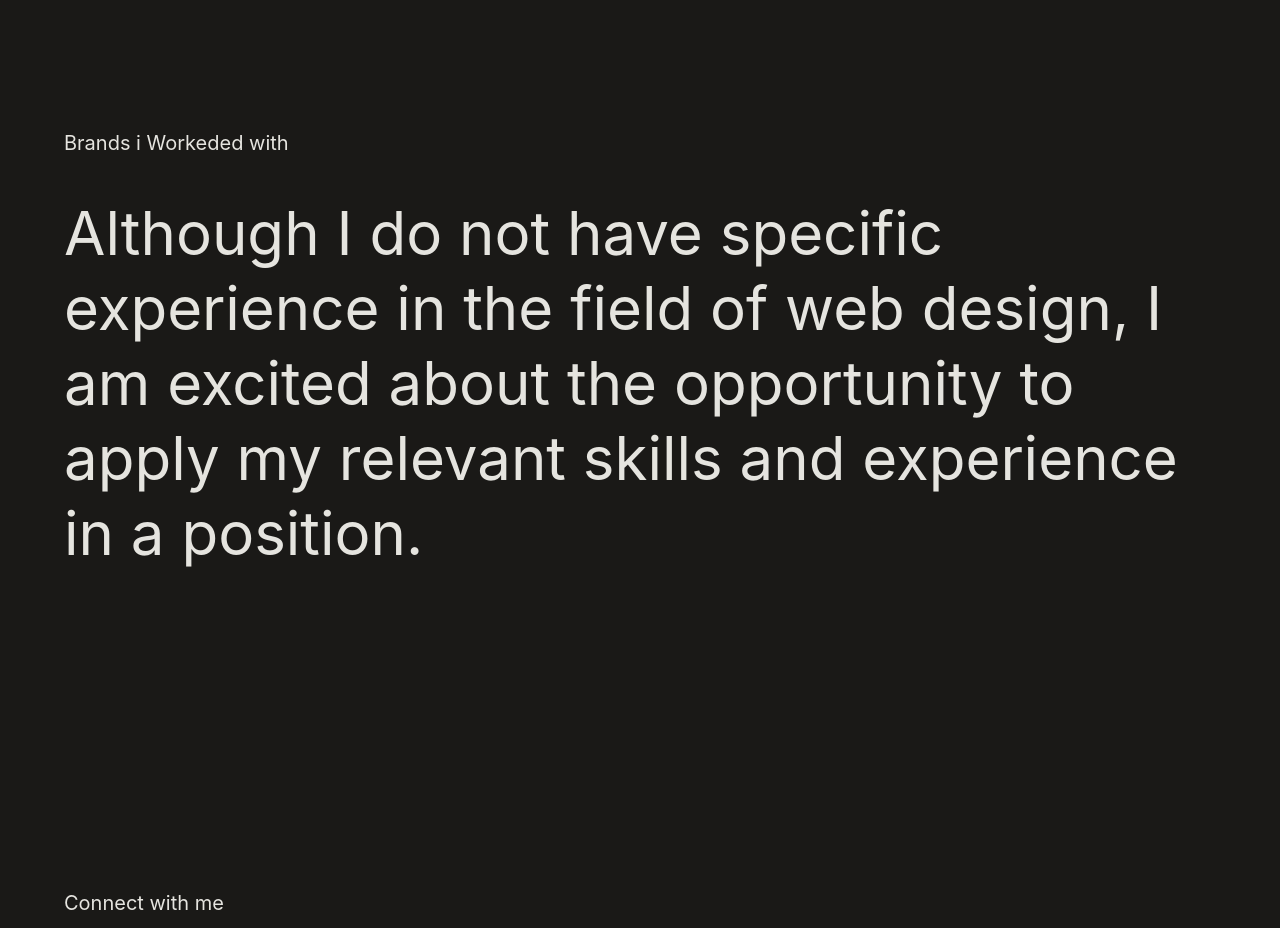
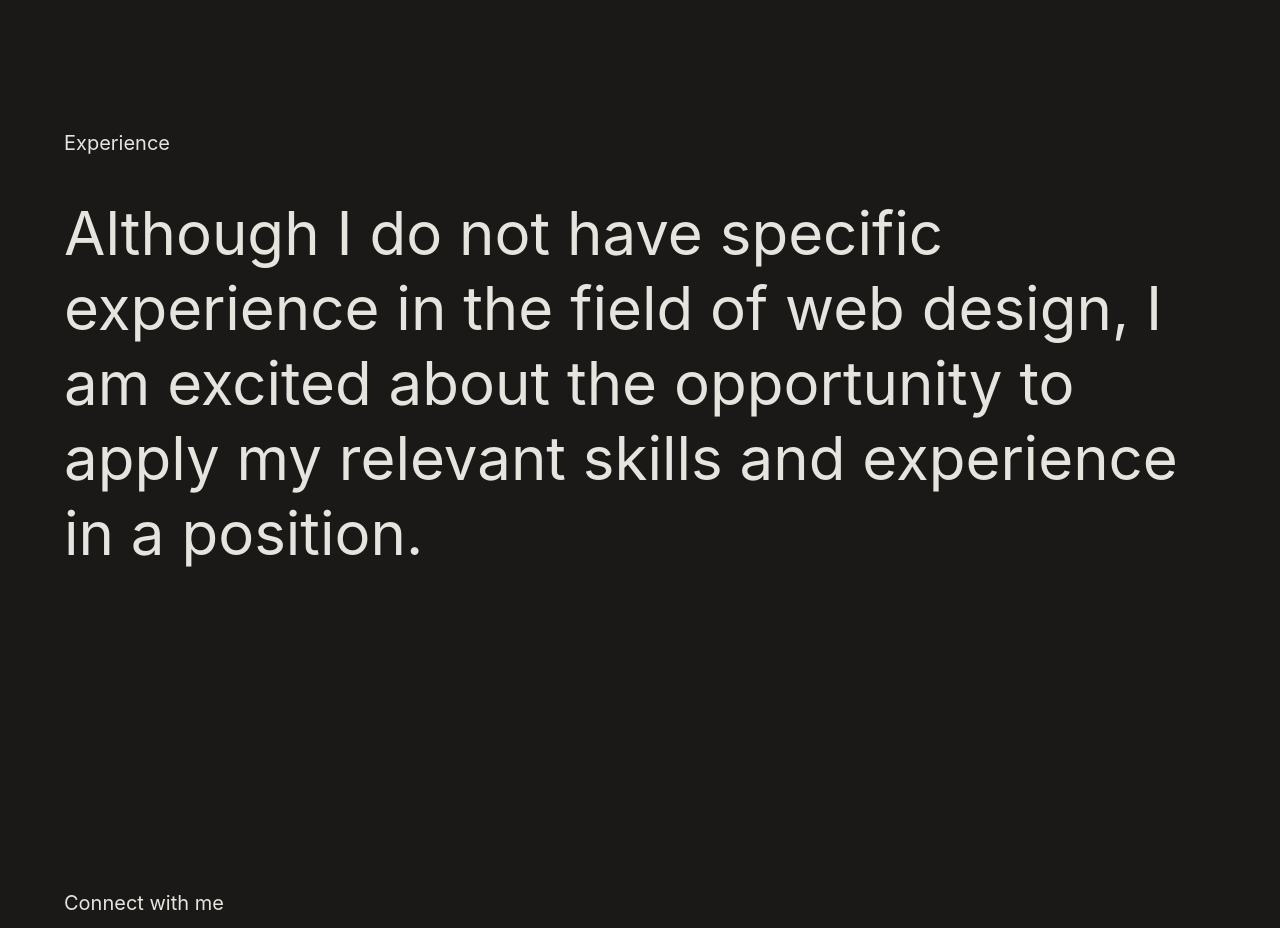
Before and after one commit to ramabeni94dev/ramabeni94dev.github.io, a plain HTML site: page index.html in a window 1280 px wide. Shown: the part 3220-4148 px from the top of the page. Drawn offline with nearby package versions, Linux system fonts and the light colour scheme; a web font is replaced by a local one.

Commit message:
Update index.html

```diff
--- a/index.html
+++ b/index.html
@@ -156,7 +156,7 @@
                 <section class="section" data-inview>
                     <div class="section__title inview" style="--inview-order: 1;">
                         <div class="section__title-container container">
-                            <h2 class="section__heading h6">Brands i Workeded with</h2>
+                            <h2 class="section__heading h6">Experience</h2>
                         </div>
                     </div>
 
```
